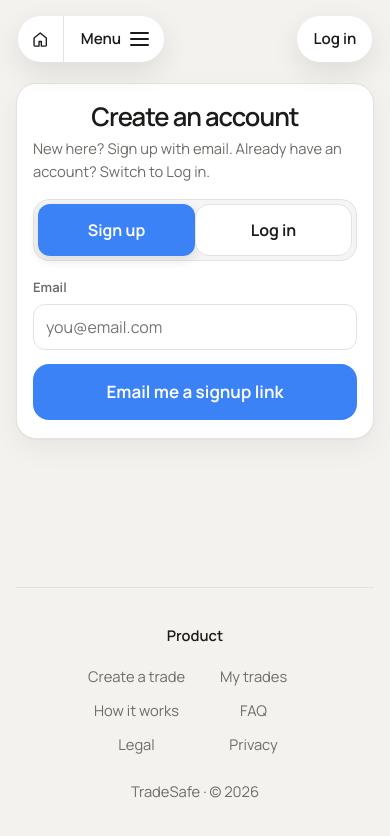
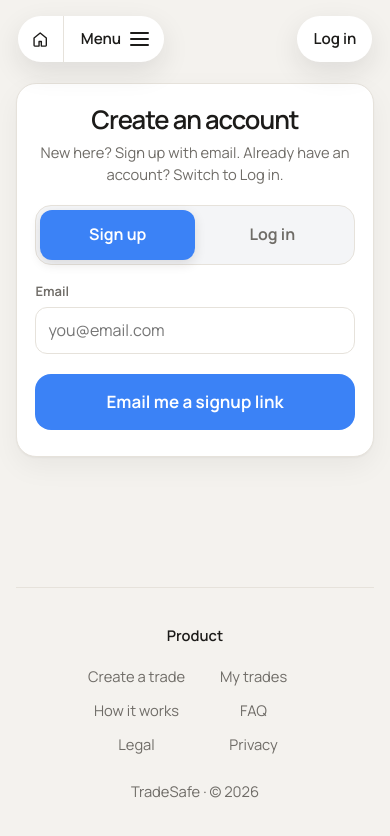
Before and after one commit to Delexoo/tradesafe, a website: page site/create.html in a window 390 px wide. Drawn offline with Linux system fonts and the light colour scheme; no server answers.

Commit message:
TradeSafe 0.1.31: Create account gate works again.
Rename the fee helper so Create loads on Vercel, and fix account-card padding and Sign up / Log in styling.

```diff
--- a/lib/fees.mjs
+++ b/lib/fees.mjs
@@ -1 +1 @@
-export { platformFeeCents, sellerNetCents } from "../site/js/fees.js";
+export { platformFeeCents, sellerNetCents } from "../site/js/platform-fees.js";
--- a/package.json
+++ b/package.json
@@ -1,6 +1,6 @@
 {
   "name": "tradesafe",
-  "version": "0.1.30",
+  "version": "0.1.31",
   "private": true,
   "type": "module",
   "description": "TradeSafe â€” browser-only live transaction rooms (vanilla HTML site)",
--- a/site/create.html
+++ b/site/create.html
@@ -8,7 +8,7 @@
   <link rel="preload" href="/fonts/manrope-latin.woff2" as="font" type="font/woff2" crossorigin>
   <link rel="stylesheet" href="/fonts.css">
   <link rel="stylesheet" href="/site.css">
-  <link rel="stylesheet" href="/css/app.css?v=20261022n">
+  <link rel="stylesheet" href="/css/app.css?v=20261022p">
 </head>
 <body class="app" data-page="create">
   <a class="skip" href="#content">Skip to content</a>
@@ -201,6 +201,6 @@
     import { mountChrome } from "/js/chrome.js";
     mountChrome({ active: "Create a trade" });
   </script>
-  <script type="module" src="/js/create.js?v=20261022n"></script>
+  <script type="module" src="/js/create.js?v=20261022p"></script>
 </body>
 </html>
--- a/site/css/app.css
+++ b/site/css/app.css
@@ -452,9 +452,24 @@ body[data-page="signup"] > footer {
 body[data-page="create"] .footer-product { justify-items: center; }
 body[data-page="create"] .footer-links { justify-items: center; }
 .create-card {
-  padding: 1.25rem 1.35rem 1.15rem;
+  padding: 1.5rem 1.5rem 1.6rem;
 }
 .create-card h1 { text-align: center; }
+#account-gate.create-card {
+  padding: 1.6rem 1.5rem 1.75rem;
+}
+#account-gate .note {
+  text-align: center;
+  max-width: 22rem;
+  margin-inline: auto;
+}
+#account-gate .form-stack {
+  margin-top: 1.15rem;
+  gap: 16px;
+}
+#account-gate .act-btn {
+  margin-top: 4px;
+}
 .text-link {
   border: 0;
   padding: 0;
@@ -559,7 +574,8 @@ body[data-page="create"] .wizard-steps span.done i {
 }
 .create-success .invite-row .field { flex: 1 1 14rem; min-width: 0; text-align: left; }
 @media (max-width: 640px) {
-  .create-card { padding: 1.25rem 1rem 1.1rem; }
+  .create-card { padding: 1.4rem 1.15rem 1.5rem; }
+  #account-gate.create-card { padding: 1.45rem 1.15rem 1.6rem; }
   body[data-page="create"] .wizard-steps span { font-size: 11px; }
 }
 
@@ -713,7 +729,7 @@ form .choice button {
   transform: translateX(100%);
 }
 .auth-mode-segment {
-  margin-bottom: 2px;
+  margin: 0;
 }
 .choice-segment button {
   position: relative;
@@ -724,11 +740,27 @@ form .choice button {
   background: transparent;
   color: var(--app-muted);
   cursor: pointer;
+  font: inherit;
+  font-weight: 650;
 }
 .choice-segment button.on {
   color: var(--primary-ink);
   background: transparent;
   border-color: transparent;
+  box-shadow: none;
+}
+/* Segment thumbs own the fill — never let .choice button styles double-paint. */
+.choice-segment.choice button,
+.choice-segment.choice button.on {
+  background: transparent;
+  border: 0;
+  box-shadow: none;
+}
+.choice-segment.choice button {
+  color: var(--app-muted);
+}
+.choice-segment.choice button.on {
+  color: var(--primary-ink);
 }
 .choice button {
   min-height: 48px;
@@ -742,9 +774,6 @@ form .choice button {
   background: var(--primary);
   color: var(--primary-ink);
   border-color: transparent;
-}
-.choice-segment button.on {
-  background: transparent;
 }
 @media (prefers-reduced-motion: reduce) {
   button.btn,
--- a/site/js/create.js
+++ b/site/js/create.js
@@ -1,6 +1,6 @@
 import { api } from "./api-client.js";
 import { deliveryForCategory, problemsForStep } from "./create-form.js";
-import { platformFeeCents, sellerNetCents } from "./fees.js";
+import { platformFeeCents, sellerNetCents } from "./platform-fees.js";
 import { money } from "./format.js";
 import { enhanceSelects } from "./listbox.js";
 import { policyCheckboxHtml, wirePolicyGate } from "./policy-checkbox.js";
@@ -420,7 +420,7 @@ function setAccountMode(mode, { paint = true } = {}) {
   accountMode = mode === "login" ? "login" : "signup";
   const group = document.getElementById("account-mode");
   if (group) group.dataset.mode = accountMode;
-  for (const btn of group?.querySelectorAll("[data-mode]") || []) {
+  for (const btn of group?.querySelectorAll("button[data-mode]") || []) {
     const on = btn.getAttribute("data-mode") === accountMode;
     btn.classList.toggle("on", on);
     btn.setAttribute("aria-selected", on ? "true" : "false");
@@ -482,8 +482,9 @@ const accountStatus = document.getElementById("account-status");
 const accountModeGroup = document.getElementById("account-mode");
 
 accountModeGroup?.addEventListener("click", (event) => {
-  const btn = event.target.closest("[data-mode]");
+  const btn = event.target.closest("button[data-mode]");
   if (!btn || !accountModeGroup.contains(btn)) return;
+  event.preventDefault();
   accountError?.classList.add("hidden");
   accountStatus?.classList.add("hidden");
   setAccountMode(btn.getAttribute("data-mode"));
--- a/site/js/room.js
+++ b/site/js/room.js
@@ -1,5 +1,5 @@
 import { api, ensureGuest } from "./api-client.js";
-import { platformFeeCents, sellerNetCents } from "./fees.js";
+import { platformFeeCents, sellerNetCents } from "./platform-fees.js";
 import { money, statusLabel } from "./format.js";
 import { enhanceSelect } from "./listbox.js";
 import { nextStep } from "./room-actions.js";
```
Also changed, not shown: brain/log.json (+14 -0 lines), brain/releases.json (+15 -0 lines), site/js/platform-fees.js (renamed from site/js/fees.js), 1 other file.
